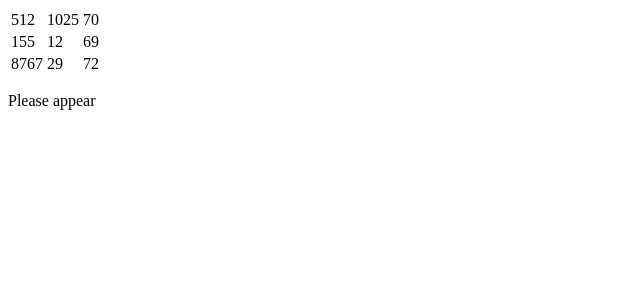
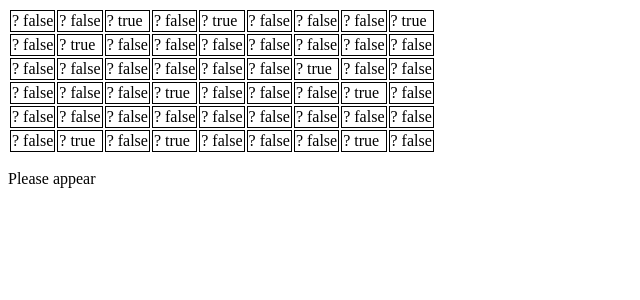
Before and after one commit to SantoHerrera/minesweeperbutinvue, a Vue app: page / in a window 1280 px wide. Shown: the top 300 px of the page, without its empty margins (0-640 px from the left). Built offline with nearby package versions, Linux system fonts and the light colour scheme.

Commit message:
forgot what I did, but I did something

```diff
--- a/src/components/HelloWorld.vue
+++ b/src/components/HelloWorld.vue
@@ -2,8 +2,13 @@
   <div class="hello">
     <table>
       <tbody>
-        <tr v-for="(sale,i) in sales" :key="i">
-          <td v-for="(cell, j) in sale" :key="i-j">{{ cell.Sale }}</td>
+        <tr v-for="(row,i) in board" :key="i">
+          <td
+            v-for="(cell, j) in row"
+            :key="`${i}-${j}`"
+            :id="`${i}-${j}`"
+            v-on:click="rightClick"
+          >{{ cell.screen }} {{cell.hasbomb }}</td>
         </tr>
       </tbody>
     </table>
@@ -14,29 +19,108 @@
 <script>
 export default {
   name: "HelloWorld",
-  data() {
+  data: function() {
     return {
-      sales: [
-        [
-          { Year: 2018, Sale: 512 },
-          { Year: 2018, Sale: 1025 },
-          { Year: 2018, Sale: 70 }
-        ],
-        [
-          { Year: 2017, Sale: 155 },
-          { Year: 2017, Sale: 12 },
-          { Year: 2017, Sale: 69 }
-        ],
-        [
-          { Year: 2016, Sale: 8767 },
-          { Year: 2016, Sale: 29 },
-          { Year: 2016, Sale: 72 }
-        ]
-      ],
-    shitLinked: 'Please appear'
+      shitLinked: "Please appear",
+      board: this.createNestedArray(9, 6),
+      firstClick: true
+    };
+  },
+  methods: {
+    randomTrueFalse: function() {
+      return Math.random() <= 0.2;
+    },
+    createNestedArray: function(x, y) {
+      let nestedArray = [];
+      for (let i = 0; i < y; i++) {
+        nestedArray.push([]);
+        for (let j = 0; j < x; j++) {
+          //true represents bomb
+          let hasbomb = this.randomTrueFalse();
+          //information of individual cell
+          nestedArray[i][j] = {
+            screen: "?",
+            hasbomb: hasbomb,
+            hasBeenClicked: false,
+            nearbyBombs: 0,
+            id: `${j}-${i}`,
+            wasrightClicked: false
+          };
+        }
+      }
+      return nestedArray;
+    },
+    stringToId: function(string) {
+      //given 'x-y' will return ['x', 'y']
+      let theId = string.split("-");
+      //x && y will be turned into numbers, returns array
+      let ID = theId.map(stringNumber => parseInt(stringNumber));
+      return ID;
+    },
+    rightClick: function(cell) {
+      //let Id = this.stringToId(cell.target.id);
+
+      let cellClicked = this.getCell(cell.target.id);
+
+      if (this.firstClick) {
+        //this.fixFirstClickBomb(cell.target.id);
+        this.firstClick = false;
+
+        this.allNearbyCells(cellClicked.id, cell => {
+          console.log(cell.id);
+        });
+      }
+
+      if (cellClicked.hasbomb) {
+        alert("youve clicked a bomb, reload page to play again");
+      }
+    },
+    fixFirstClickBomb: function() {
+      //let bombsRemoved = [];
+    },
+    removeBomb: function(cellId) {
+      this.getCell(cellId, cell => {
+        cell.hasBomb = false;
+      });
+    },
+    getCell: function(cellID, fn) {
+      //modify one cell
+      let Id = this.stringToId(cellID);
+
+      if (fn) {
+        fn(this.board[Id[0]][Id[1]]);
+      }
+      return this.board[Id[0]][Id[1]];
+    },
+    allNearbyCells: function(cellId, fn) {
+      let Id = this.stringToId(cellId);
+
+      const x = Id[0];
+      const y = Id[1];
+
+      for (let i = x - 1; i <= x + 1; i++) {
+        for (let j = y - 1; j <= y + 1; j++) {
+          //if it dont exist, move on
+          if (!this.board[i] || !this.board[i][j]) {
+            continue;
+          }
+          //dont put the box you clicked on the array of ids that represent the surrounding ids
+          if (i === x && j === y) {
+            continue;
+          }
+
+          fn(this.board[i][j]);
+        }
+      }
     }
   }
 };
 </script>
 
 <!-- Add "scoped" attribute to limit CSS to this component only -->
+<style scoped>
+td,
+th {
+  border: 1px solid black;
+}
+</style>>
```
